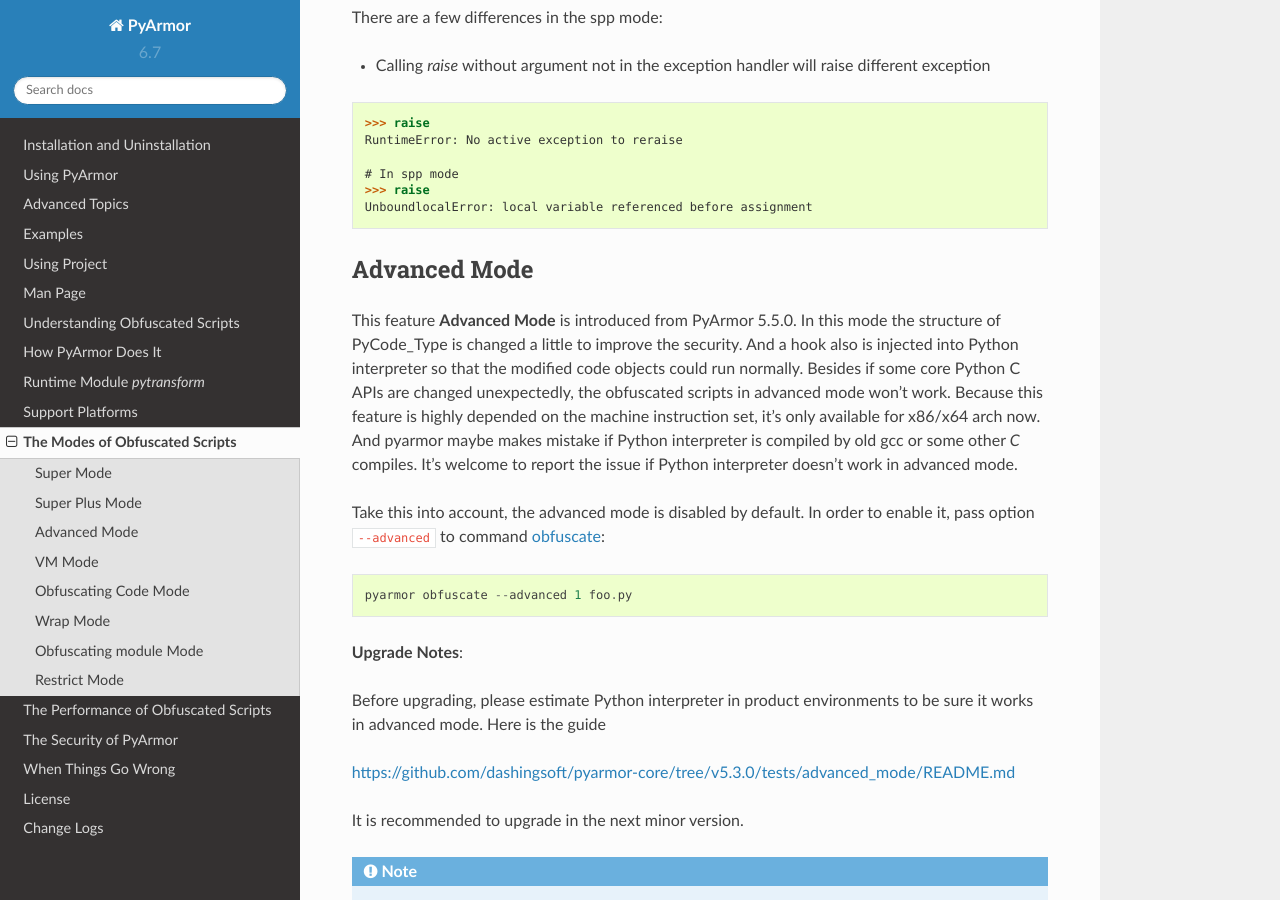
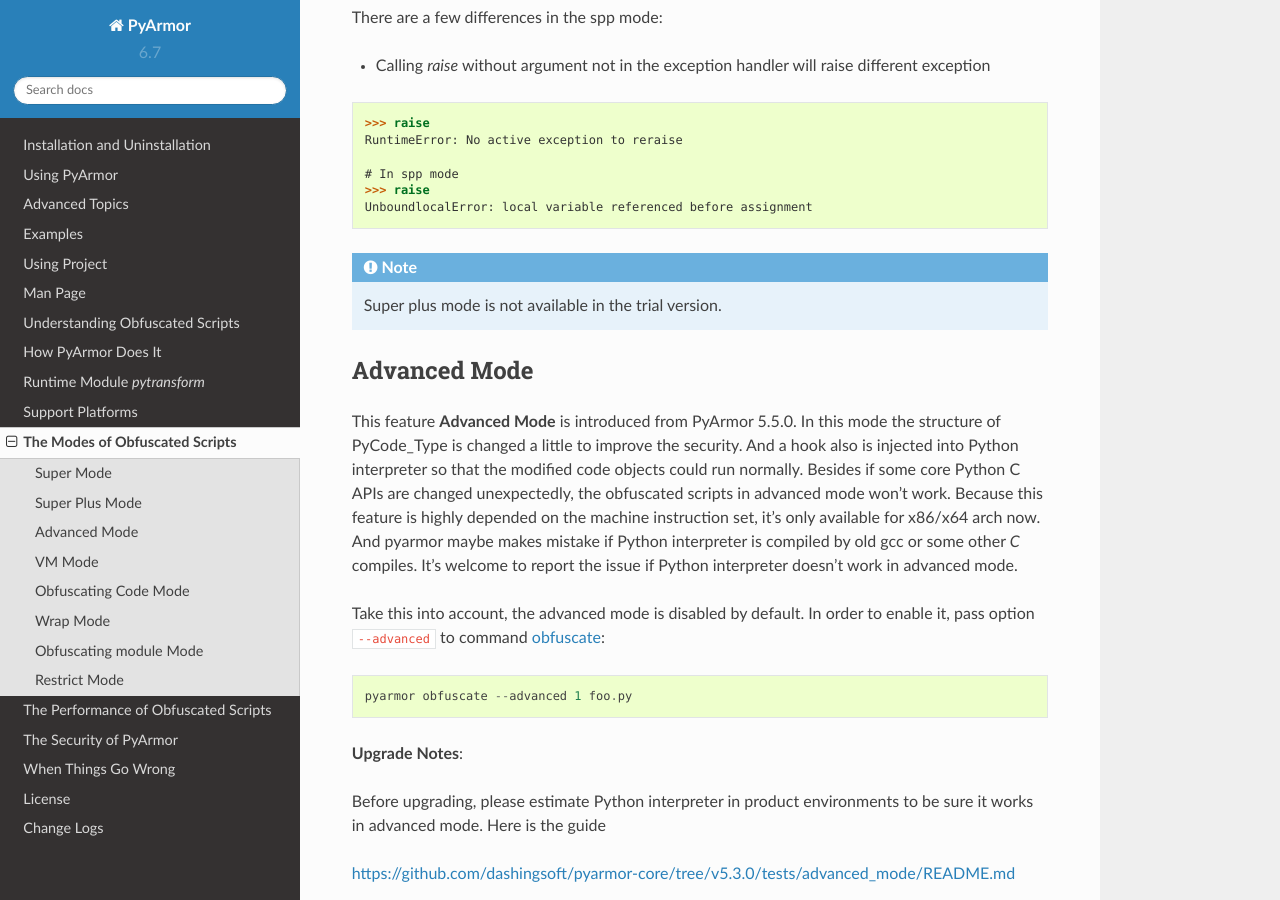
Before and after one commit to dashingsoft/pyarmor, a Sphinx documentation site: the page built from docs/mode.rst, in a window 1280 px wide and 900 px high, scrolled down 1840 px. Built offline with Sphinx 7.4.7 and the Read the Docs theme 2.0.0, drawn with Linux system fonts in a browser that asks for light colours.

Commit message:
Add note for sppmode

```diff
--- a/docs/mode.rst
+++ b/docs/mode.rst
@@ -96,6 +96,10 @@
     # In spp mode
     >>> raise
     UnboundlocalError: local variable referenced before assignment
+
+.. note::
+
+   Super plus mode is not available in the trial version.
 
 .. _advanced mode:
 
```
